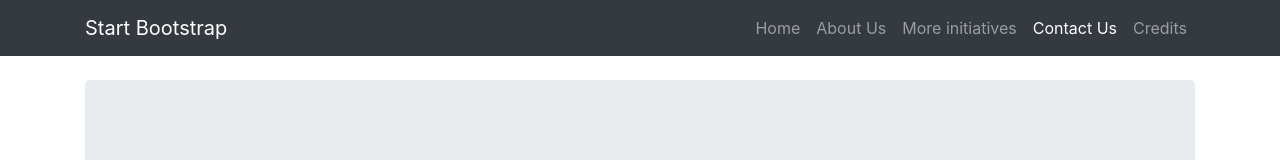
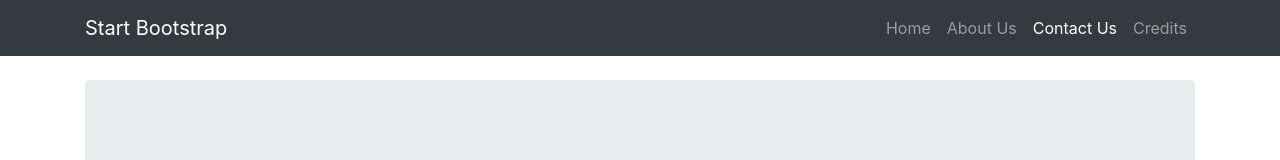
Before and after one commit to mjubica/exibition, a plain HTML site: page contact.html in a window 1280 px wide. Shown: the top 160 px of the page. Drawn offline with nearby package versions, Linux system fonts and the light colour scheme.

Commit message:
Hoqa more.html

```diff
--- a/contact.html
+++ b/contact.html
@@ -21,7 +21,6 @@
                     <ul class="navbar-nav ml-auto">
                         <li class="nav-item "><a class="nav-link" href="index.html">Home</a></li>
                         <li class="nav-item"><a class="nav-link" href="about.html">About Us</a></li>
-                        <li class="nav-item"><a class="nav-link" href="more.html">More initiatives</a></li>
                         <li class="nav-item active"><a class="nav-link" href="contact.html">Contact Us</a><span class="sr-only">(current)</span></li>
                         <li class="nav-item"><a class="nav-link" href="credit.html">Credits</a></li>
                     </ul>
```
Also changed, not shown: index.html (+1 -1 lines).
